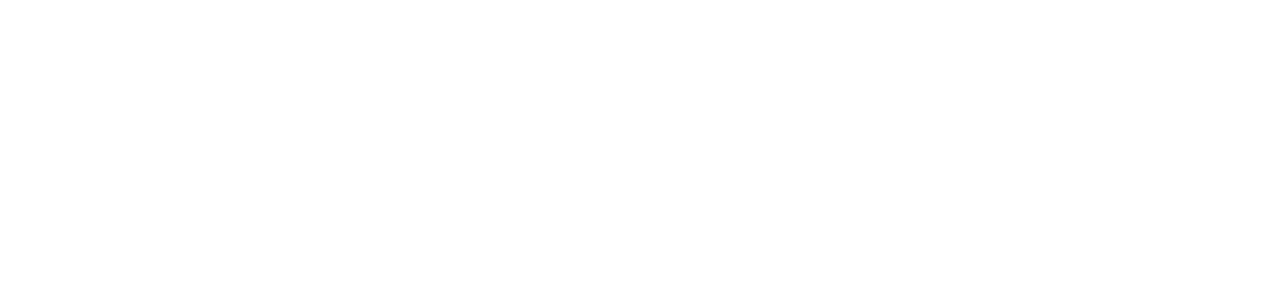
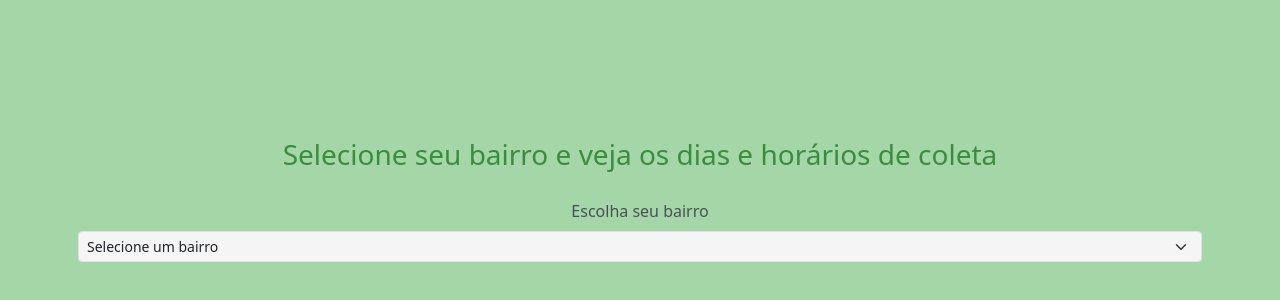
Before and after one commit to Kauan-Code19/projetoAplicadoFront, an Angular app: page /dias-horarios in a window 1280 px wide. Before the commit this address led to /. Shown: the part 186-486 px from the top of the page. Built offline with nearby package versions, Linux system fonts and the light colour scheme.

Commit message:
adição das rotas dias-horarios e criação do componente dias-horarios

```diff
--- a/src/app/app.routes.ts
+++ b/src/app/app.routes.ts
@@ -1,7 +1,9 @@
 import { Routes } from '@angular/router';
 import { WindowsComponent } from './features/windows/windows.component';
+import { DiasHorariosComponent } from './features/dias-horarios/dias-horarios.component';
 
 export const routes: Routes = [
     {path: 'windows', component: WindowsComponent},
-    { path: '',   redirectTo: '/windows', pathMatch: 'full' }
+    { path: '',   redirectTo: '/windows', pathMatch: 'full' },
+    {path: 'dias-horarios', component: DiasHorariosComponent}
 ];
--- /dev/null
+++ b/src/app/features/dias-horarios/dias-horarios.component.css
@@ -0,0 +1,11 @@
+.background {
+    background-color: #A5D6A7;
+}
+
+.card, select {
+    background-color: #F5F5F5;
+}
+
+h3 {
+    color: #388E3C;
+}
--- /dev/null
+++ b/src/app/features/dias-horarios/dias-horarios.component.html
@@ -0,0 +1,20 @@
+<div class="background d-flex justify-content-center align-items-center h-100 p-3">
+    <div class="container p-1">
+        <h3 class="text-center mb-4">Selecione seu bairro e veja os dias e horários de coleta</h3>
+
+        <div class="mb-4 text-center p-1">
+          <label for="selectBairro" class="form-label text-light-emphasis">Escolha seu bairro</label>
+          <select id="selectBairro" class="form-select form-select-sm">
+            <option value="" selected disabled>Selecione um bairro</option>
+          </select>
+        </div>
+
+        <div id="infoColeta" class="card p-2 d-none">
+          <div class="card-body">
+            <p class="card-text"><strong>Turno:</strong> <span id="turno"></span></p>
+            <p class="card-text"><strong>Horário:</strong> <span id="horario"> Entre as </span></p>
+            <p class="card-text"><strong>Dias:</strong> <span id="dias"></span></p>
+          </div>
+        </div>
+    </div>
+</div>
```
Also changed, not shown: src/app/features/dias-horarios/dias-horarios.component.ts (added, +12 -0 lines), 1 other file (tests, documents, lock files or other folders).
